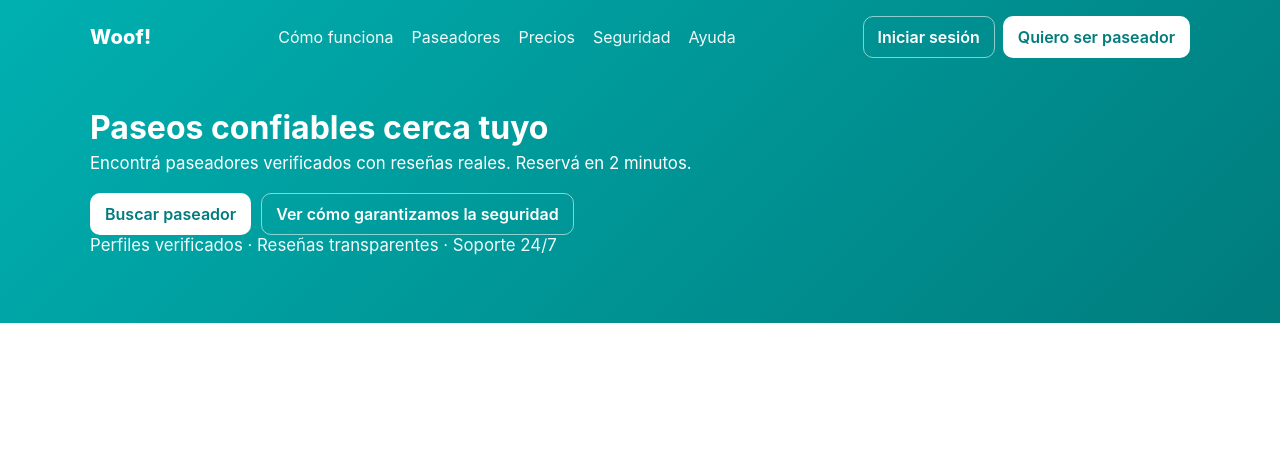
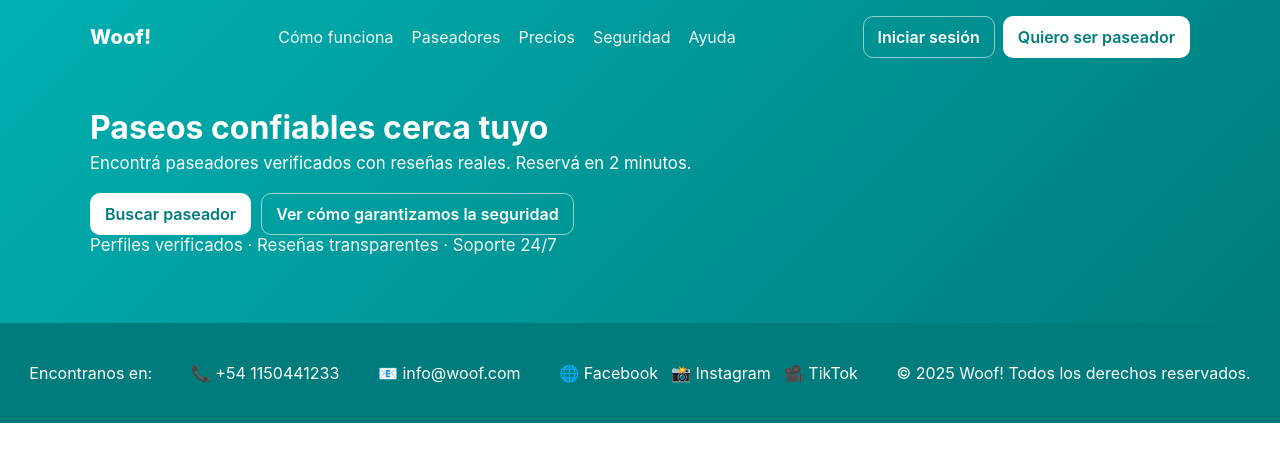
Before and after one commit to diazme1/woof, a React (Create React App) app in the folder woof-frontend/: page / in a window 1280 px wide. Shown: the top 462 px of the page. Built offline with nearby package versions, Linux system fonts and the light colour scheme.

Commit message:
Se realizo el footer

```diff
--- a/woof-frontend/src/App.jsx
+++ b/woof-frontend/src/App.jsx
@@ -1,4 +1,6 @@
 import Header from "./components/Header/Header";
+import Footer from "./components/Footer/Footer";
+
 
 
 const App = () => {
@@ -9,7 +11,7 @@ const App = () => {
         <Header></Header>
 
 
-
+        <Footer></Footer>
 
         </>
 
--- a/woof-frontend/src/components/Footer/Footer.jsx
+++ b/woof-frontend/src/components/Footer/Footer.jsx
@@ -0,0 +1,23 @@
+import {useState} from "react";
+import styles from "./Footer.module.css";
+
+const Footer = () => {
+    const [menuOpen, setMenuOpen] = useState(false);
+
+    return (
+        <footer className={styles.footer}>
+            <div>Encontranos en:</div>
+            <div>📞 +54 1150441233</div>
+            <div>📧 info@woof.com</div>
+            <div className={styles.socials}>
+                <a href="">🌐 Facebook</a>
+                <a href="">📸 Instagram</a>
+                <a href="">🎥 TikTok</a>
+            </div>
+            <div>© 2025 Woof! Todos los derechos reservados.</div>
+
+        </footer>
+    );
+};
+
+export default Footer;
--- /dev/null
+++ b/woof-frontend/src/components/Footer/Footer.module.css
@@ -0,0 +1,34 @@
+:global(:root){
+    /* Paleta Woof! */
+    --primary:#00B0B1;      /* teal/menta */
+    --primary-700:#007C7D;  /* teal oscuro */
+    --accent:#FF6F61;       /* coral (CTA) */
+    --ink:#102A43;          /* texto principal */
+    --muted:#627D98;        /* texto secundario */
+    --bg:#F7F9FB;           /* fondo app */
+    --card:#FFFFFF;
+    --line:#E4E7EB;
+}
+.footer {
+    display: flex;
+    justify-content: space-around;   /* distribuye cada bloque horizontalmente */
+    align-items: center;             /* centra verticalmente */
+    padding: 40px 10px;
+    background: var(--primary-700);      /* mismo color que el botón */
+    color: white;
+    width: AUTO;
+}
+
+.socials {
+    display: flex;
+    gap: 13px;   /* espacio entre links */
+}
+
+.footer a {
+    color: white;
+    text-decoration: none;
+}
+
+.footer a:hover {
+    text-decoration: underline;
+}
```
